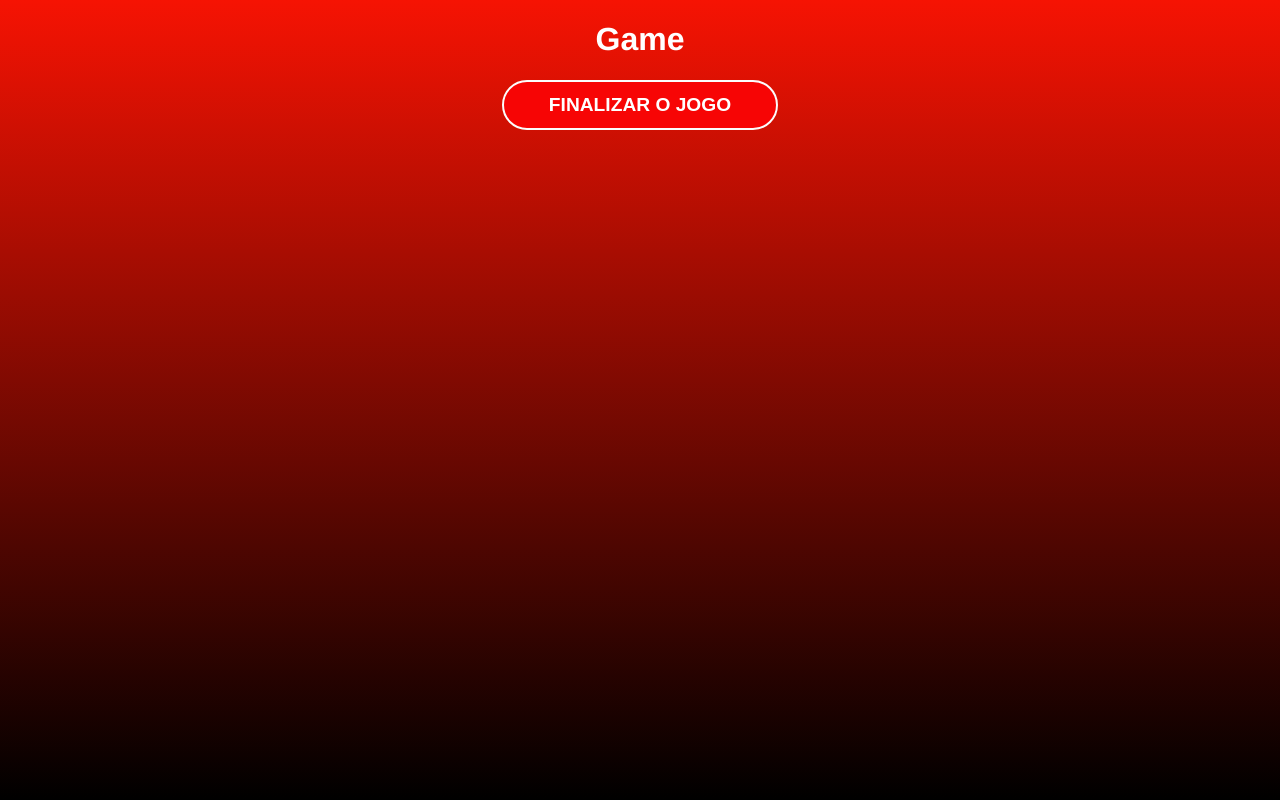
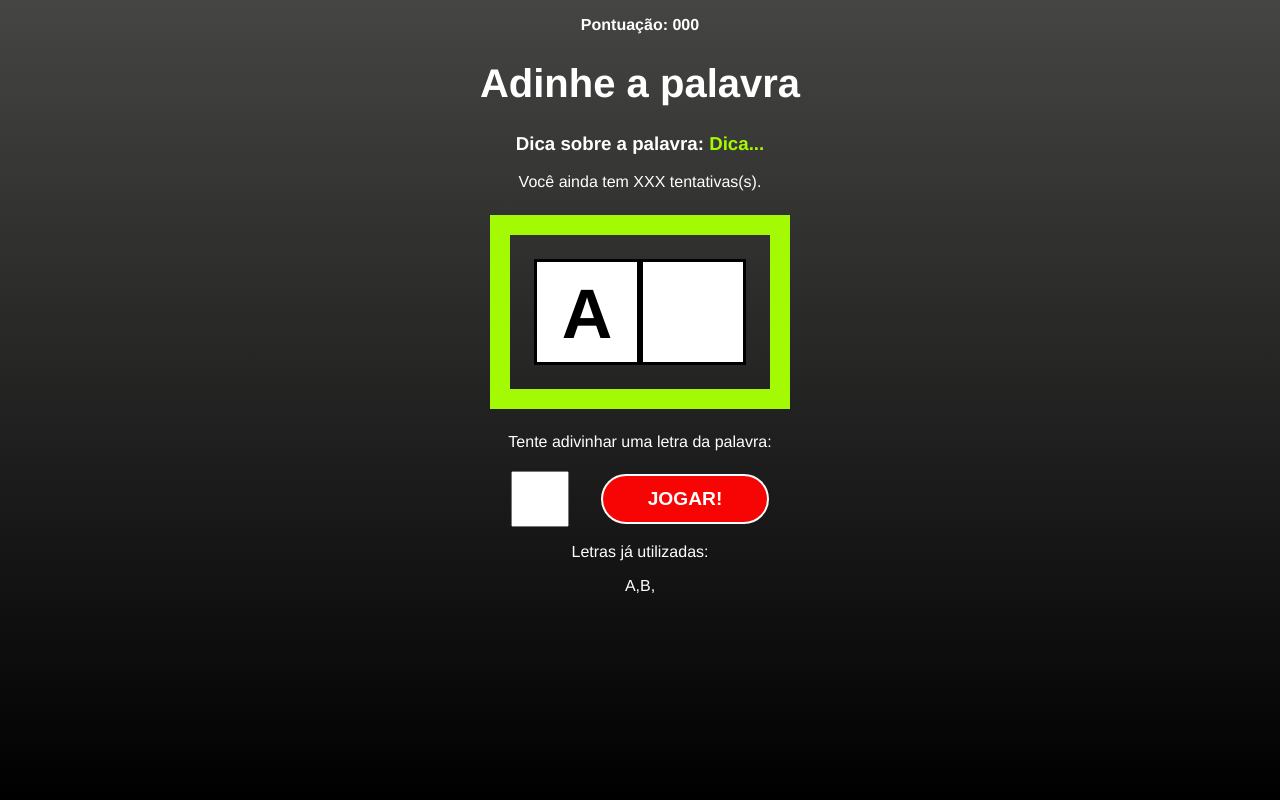
Before and after one commit to microsfire/React, a React (Vite) app in the folder 6_SECRET_WORD/secretWord/: page / in a window 1280 px wide. Both pictures are taken after a click on the button "COMEÇAR O JOGO". Built offline with nearby package versions, Linux system fonts and the light colour scheme.

Commit message:
creating interface

```diff
--- a/6_SECRET_WORD/secretWord/src/App.jsx
+++ b/6_SECRET_WORD/secretWord/src/App.jsx
@@ -26,6 +26,11 @@
   const [pickedWord, setPickedWord] = useState("")
   const [pickedCategory, setPickedCategory] = useState("")
   const [letters, setLetters] = useState([])
+
+  const [guessedLetter, setGuessedLeter] = useState([])
+  const [wrongLetter, setWrongLetter] = useState([])
+  const [guesses, setGuesses] = useState(3)
+  const [score, setScore] = useState(0)
 
   // pick a random category
   const pickedWordAddCategory = () => {
@@ -78,7 +83,14 @@
   return (
     <div className='App'>
       {gameStage === 'start' && <StartScreen  startGame={startGame}/>}
-      {gameStage === 'game' && <Game verifyLetter={verifyLetter}/>}
+      {gameStage === 'game' && <Game
+      verifyLetter={verifyLetter}
+      pickedWord={pickedWord}
+      pickedCategory={pickedCategory}
+      letters={letters}
+      guessedLetter={guessedLetter}
+      wrongLetter={wrongLetter}
+      />}
       {gameStage === 'end' && <GameOver reset={reset} />}
 
     </div>
--- a/6_SECRET_WORD/secretWord/src/components/Game.css
+++ b/6_SECRET_WORD/secretWord/src/components/Game.css
@@ -0,0 +1,48 @@
+.game h1 {
+    font-size: 2.5em;
+}
+
+.points span {
+    font-weight: bold;
+}
+
+.tip span {
+    color: rgb(164, 250, 5);
+}
+
+.wordContainer {
+    margin: 1.5em;
+    padding: 1.5em;
+    border: 20px solid rgb(164, 250, 5);
+    display: flex;
+}
+
+.letter, .blankSquare {
+    font-size: 70px;
+    line-height: 1.5em;
+    border: 3px solid #000;
+    height: 100px;
+    width: 100px;
+    text-transform: uppercase;
+    background-color: #fff;
+    color: #000;
+    font-weight: bold;
+}
+
+.letterContainer  p {
+    margin-bottom: 1.2em;
+}
+
+.letterContainer form {
+    display: flex;
+    align-items: center;
+    justify-content: center;
+}
+
+.letterContainer input {
+    height: 50px;
+    width: 50px;
+    font-size: 2em;
+    text-align: center;
+    margin-right: 1em;
+}
--- a/6_SECRET_WORD/secretWord/src/components/Game.jsx
+++ b/6_SECRET_WORD/secretWord/src/components/Game.jsx
@@ -2,9 +2,31 @@
 
 const Game = ({verifyLetter}) => {
   return (
-    <div>
-        <h1>Game</h1>
-        <button onClick={verifyLetter}>Finalizar o jogo</button>
+    <div className="game">
+      <p className="points">
+        <span>Pontuação: 000</span>
+      </p>
+      <h1>Adinhe a palavra</h1>
+      <h3 className="tip">
+        Dica sobre a palavra: <span>Dica...</span>
+      </h3>
+      <p>Você ainda tem XXX tentativas(s).</p>
+      <div className="wordContainer">
+        <span className="letter">A</span>
+        <span className="blankSquare"></span>
+      </div>
+      <div className="letterContainer">
+        <p>Tente adivinhar uma letra da palavra:</p>
+        <form>
+          <input type="text" name='letter' maxLength='1' required />
+          <button>jogar!</button>
+        </form>
+      </div>
+      <div className="wrongLettersContainer">
+        <p>Letras já utilizadas:</p>
+        <span>A,</span>
+        <span>B,</span>
+      </div>
     </div>
   )
 }
--- a/6_SECRET_WORD/secretWord/src/index.css
+++ b/6_SECRET_WORD/secretWord/src/index.css
@@ -6,7 +6,7 @@
   margin: 0;
   padding: 0;
   font-family: Helvetica;
-  background: linear-gradient(180deg, rgb(246, 19, 3) 0%, rgba(0, 0, 0, 1) 100%);
+  background: linear-gradient(180deg, rgb(69, 69, 68) 0%, rgba(0, 0, 0, 1) 100%);
   color: white;
 }
 
```
